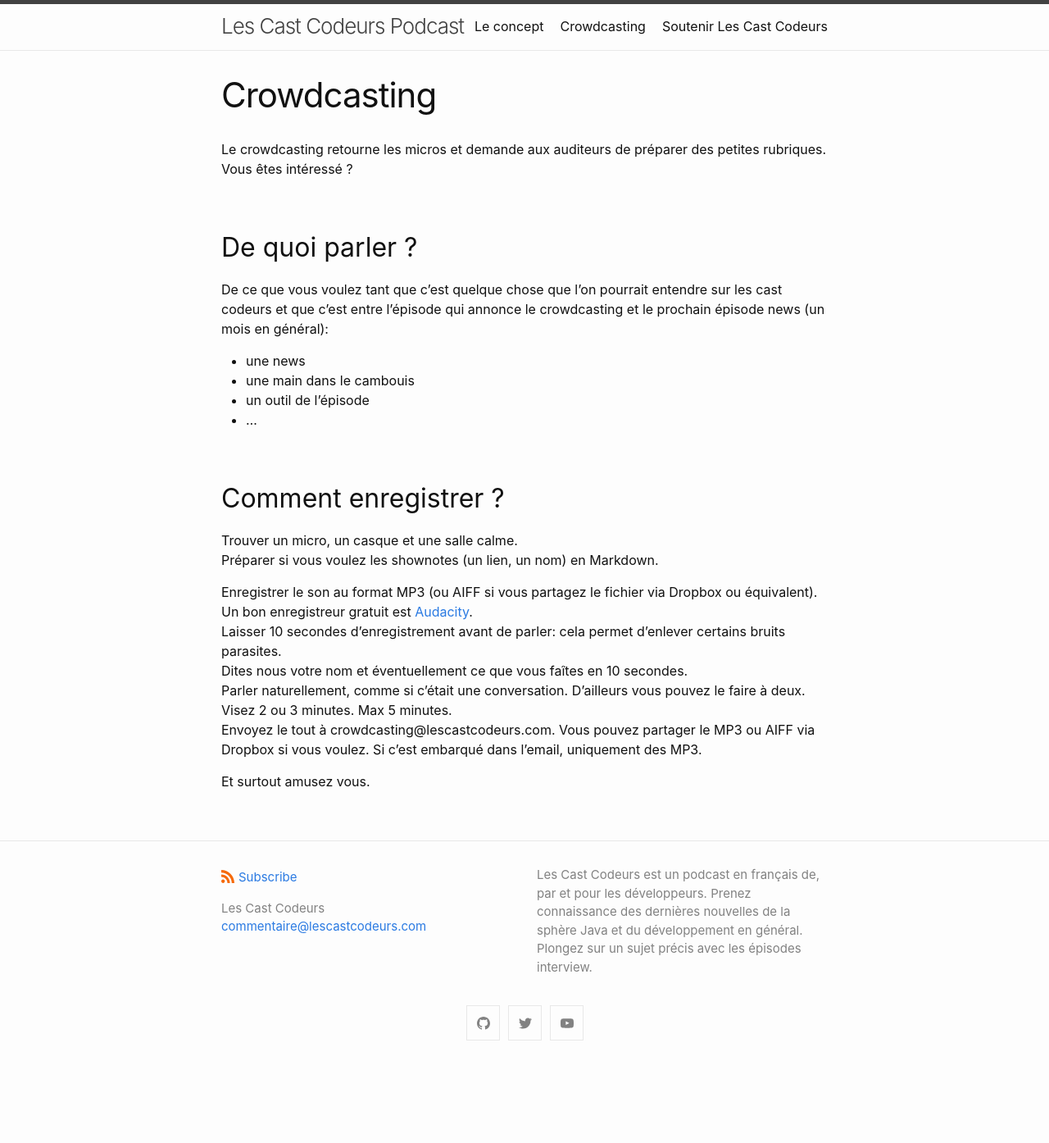
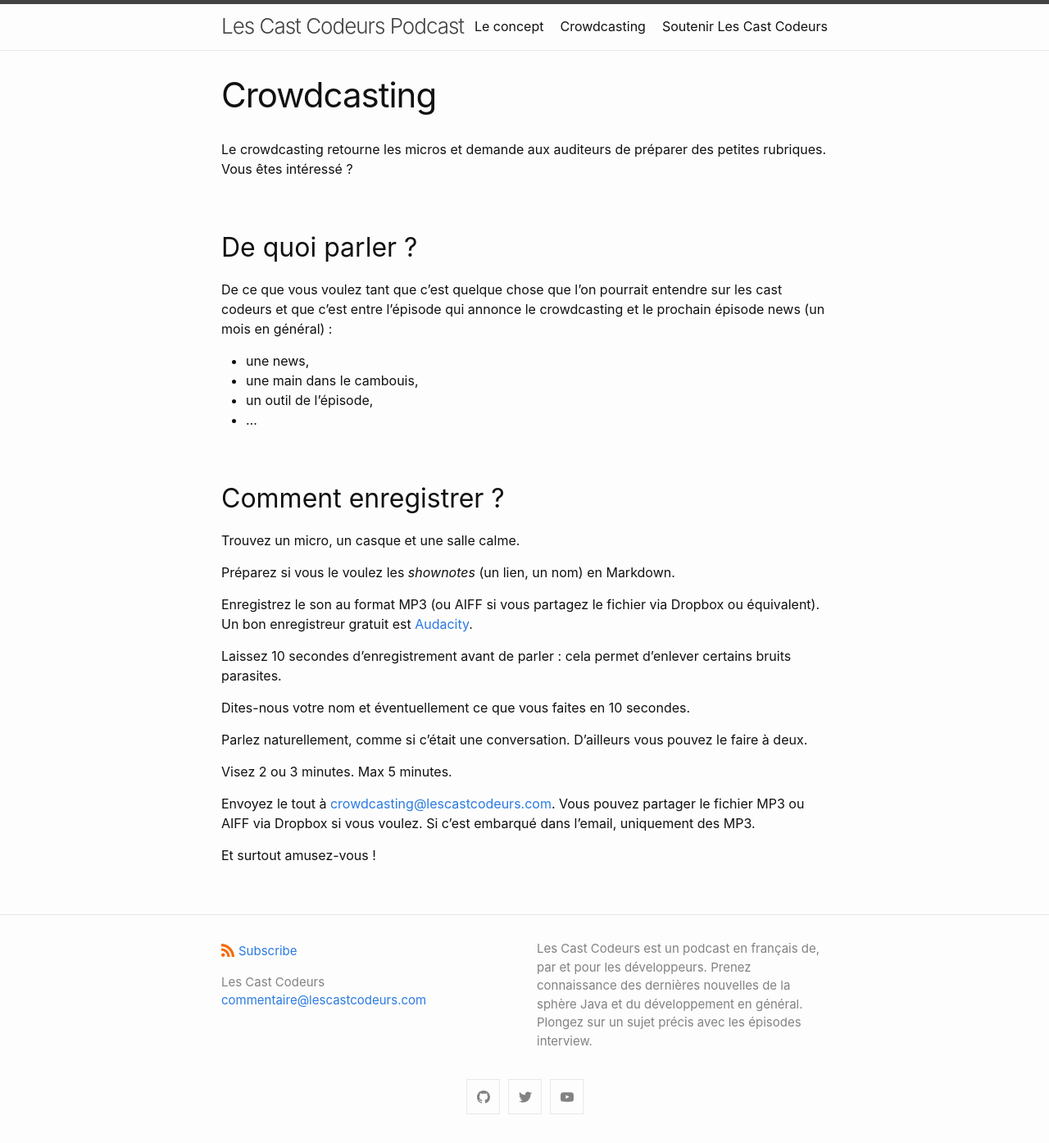
Before and after one commit to lescastcodeurs/lescastcodeurs.com, a Jekyll site: the page built from crowdcasting.md, in a window 1280 px wide. Shown: the whole page at 82% size. Built offline with Jekyll 4.4.1, drawn with Linux system fonts in a browser that asks for light colours; before the commit the page ends 1304 px from its top, so only the background shows below that; part of the change alters nothing that is shown.

Commit message:
Revue de la page 'Crowdcasting'
Modifications et re-formulations mineures.

```diff
--- a/crowdcasting.md
+++ b/crowdcasting.md
@@ -8,34 +8,31 @@ Vous êtes intéressé ?
 
 ## De quoi parler ?
 
-De ce que vous voulez tant que c'est quelque chose que l'on pourrait entendre sur les cast codeurs
-et que c'est entre l'épisode qui annonce le crowdcasting et le prochain épisode news (un mois en général):
+De ce que vous voulez tant que c'est quelque chose que l'on pourrait entendre sur les cast codeurs et que c'est entre l'épisode qui annonce le crowdcasting et
+le prochain épisode news (un mois en général) :
 
-* une news
-* une main dans le cambouis
-* un outil de l'épisode
-* ...
+- une news,
+- une main dans le cambouis,
+- un outil de l'épisode,
+- ...
 
 ## Comment enregistrer ?
 
-Trouver un micro, un casque et une salle calme.
-Préparer si vous voulez les shownotes (un lien, un nom) en Markdown.
+Trouvez un micro, un casque et une salle calme.
 
-<!--
-Ensuite il y a la façon facile, et la façon guerrier.
+Préparez si vous le voulez les _shownotes_ (un lien, un nom) en Markdown.
 
-Le plus facile est de **lancer Firefox ou Google Chrome et d'aller sur le [site d'enregistrement](https://usercast.listeningfrog.com/u/lescastcodeurs)** fait par Pierre Carion (merci Pierre !).
-En trois clicks vous enregistrez votre crowdcast de 90 secondes max et hop il arrive dans notre boite aux lettres.
+Enregistrez le son au format MP3 (ou AIFF si vous partagez le fichier via Dropbox ou équivalent). Un bon enregistreur gratuit est [Audacity](http://audacity.sourceforge.net).
 
-La version guerrier.
--->
-Enregistrer le son au format MP3 (ou AIFF si vous partagez le fichier via Dropbox ou équivalent). Un bon enregistreur gratuit est [Audacity](http://audacity.sourceforge.net).
-Laisser 10 secondes d'enregistrement avant de parler: cela permet d'enlever certains bruits parasites.
-Dites nous votre nom et éventuellement ce que vous faîtes en 10 secondes.
-Parler naturellement, comme si c'était une conversation. D'ailleurs vous pouvez le faire à deux.
+Laissez 10 secondes d'enregistrement avant de parler : cela permet d'enlever certains bruits parasites.
+
+Dites-nous votre nom et éventuellement ce que vous faites en 10 secondes.
+
+Parlez naturellement, comme si c'était une conversation. D'ailleurs vous pouvez le faire à deux.
+
 Visez 2 ou 3 minutes. Max 5 minutes.
-Envoyez le tout à crowdcasting@lescastcodeurs.com.
-Vous pouvez partager le MP3 ou AIFF via Dropbox si vous voulez.
-Si c'est embarqué dans l'email, uniquement des MP3.
 
-Et surtout amusez vous.
+Envoyez le tout à [crowdcasting@lescastcodeurs.com](mailto:crowdcasting@lescastcodeurs.com). Vous pouvez partager le fichier MP3 ou AIFF via Dropbox si vous
+voulez. Si c'est embarqué dans l'email, uniquement des MP3.
+
+Et surtout amusez-vous !
```
